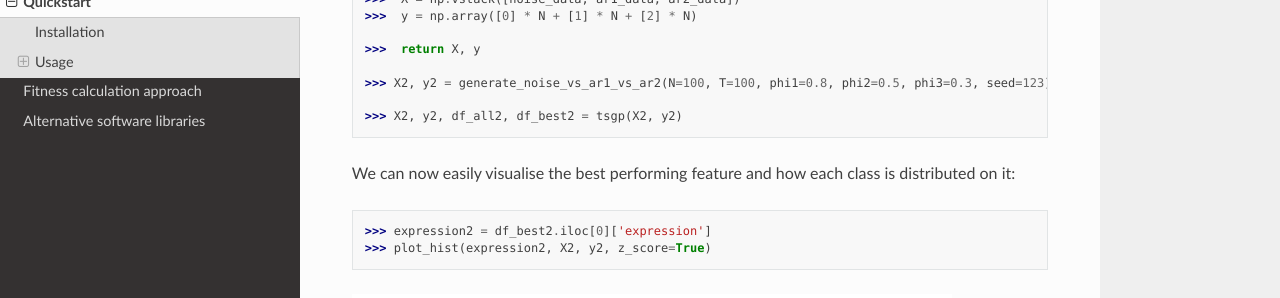
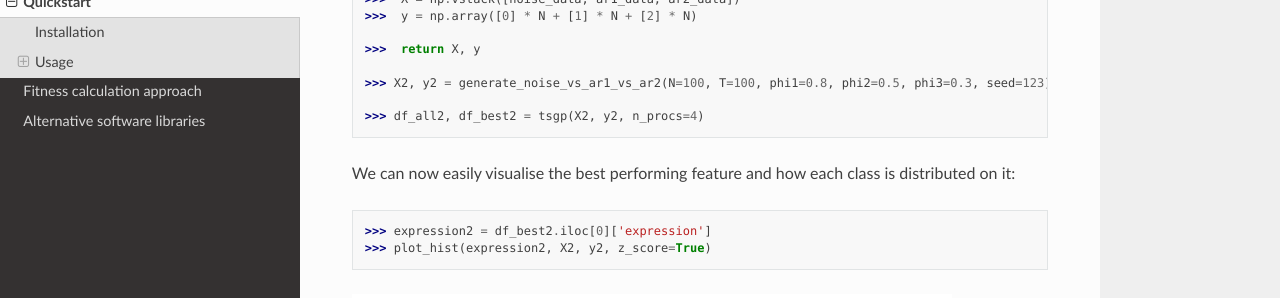
Before and after one commit to hendersontrent/timegpy, a Sphinx documentation site: the page built from docs/Quickstart.rst, in a window 1280 px wide and 900 px high, scrolled down 5326 px. Shown: the part 151-449 px from the top of the window. Built offline with Sphinx 7.4.7 and the Read the Docs theme 3.1.0, drawn with Linux system fonts in a browser that asks for light colours; formulas are drawn with MathJax 3.

Commit message:
docs fix

```diff
--- a/docs/Quickstart.rst
+++ b/docs/Quickstart.rst
@@ -195,7 +195,7 @@ Since the current fitness metric is an (adjusted) :math:`\eta^{2}` from an ANOVA
 
    >>> X2, y2 = generate_noise_vs_ar1_vs_ar2(N=100, T=100, phi1=0.8, phi2=0.5, phi3=0.3, seed=123)
 
-   >>> X2, y2, df_all2, df_best2 = tsgp(X2, y2)
+   >>> df_all2, df_best2 = tsgp(X2, y2, n_procs=4)
 
 We can now easily visualise the best performing feature and how each class is distributed on it:
 
--- a/docs/html/Quickstart.html
+++ b/docs/html/Quickstart.html
@@ -251,7 +251,7 @@
 
 <span class="gp">&gt;&gt;&gt; </span><span class="n">X2</span><span class="p">,</span> <span class="n">y2</span> <span class="o">=</span> <span class="n">generate_noise_vs_ar1_vs_ar2</span><span class="p">(</span><span class="n">N</span><span class="o">=</span><span class="mi">100</span><span class="p">,</span> <span class="n">T</span><span class="o">=</span><span class="mi">100</span><span class="p">,</span> <span class="n">phi1</span><span class="o">=</span><span class="mf">0.8</span><span class="p">,</span> <span class="n">phi2</span><span class="o">=</span><span class="mf">0.5</span><span class="p">,</span> <span class="n">phi3</span><span class="o">=</span><span class="mf">0.3</span><span class="p">,</span> <span class="n">seed</span><span class="o">=</span><span class="mi">123</span><span class="p">)</span>
 
-<span class="gp">&gt;&gt;&gt; </span><span class="n">X2</span><span class="p">,</span> <span class="n">y2</span><span class="p">,</span> <span class="n">df_all2</span><span class="p">,</span> <span class="n">df_best2</span> <span class="o">=</span> <span class="n">tsgp</span><span class="p">(</span><span class="n">X2</span><span class="p">,</span> <span class="n">y2</span><span class="p">)</span>
+<span class="gp">&gt;&gt;&gt; </span><span class="n">df_all2</span><span class="p">,</span> <span class="n">df_best2</span> <span class="o">=</span> <span class="n">tsgp</span><span class="p">(</span><span class="n">X2</span><span class="p">,</span> <span class="n">y2</span><span class="p">,</span> <span class="n">n_procs</span><span class="o">=</span><span class="mi">4</span><span class="p">)</span>
 </pre></div>
 </div>
 <p>We can now easily visualise the best performing feature and how each class is distributed on it:</p>
--- a/docs/html/_sources/Quickstart.rst.txt
+++ b/docs/html/_sources/Quickstart.rst.txt
@@ -195,7 +195,7 @@ Since the current fitness metric is an (adjusted) :math:`\eta^{2}` from an ANOVA
 
    >>> X2, y2 = generate_noise_vs_ar1_vs_ar2(N=100, T=100, phi1=0.8, phi2=0.5, phi3=0.3, seed=123)
 
-   >>> X2, y2, df_all2, df_best2 = tsgp(X2, y2)
+   >>> df_all2, df_best2 = tsgp(X2, y2, n_procs=4)
 
 We can now easily visualise the best performing feature and how each class is distributed on it:
 
```
Also changed, not shown: docs/html/searchindex.js, 2 other files.
